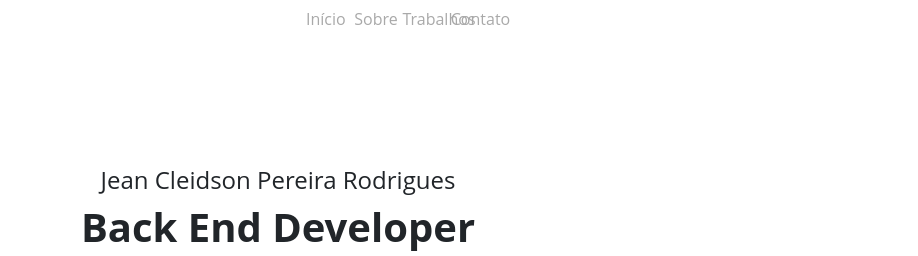
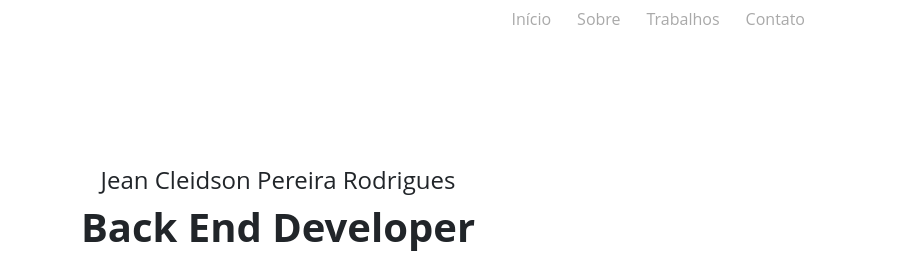
Before and after one commit to webp-sgv/MinhaHistoria, a plain HTML site: page home/index.html in a window 1280 px wide. Shown: the top 256 px of the page, 362-1280 px from the left. Drawn offline with Linux system fonts and the light colour scheme.

Commit message:
UPDATE HEADER LINK HTML HOME

```diff
--- a/home/css/main.css
+++ b/home/css/main.css
@@ -3,20 +3,18 @@
     padding: 0;
 }
 
-input:focus {
-    outline: none !important;
-    border-color: #719ECE;
-    box-shadow: 0 0 10px #fc706f;
-}
-textarea:focus {
-    outline: none !important;
-    border-color: #719ECE;
-    box-shadow: 0 0 10px #fc706f;
-}
 body {
     background-color: rgb(230 230 230);
 }
 
+a:hover {
+    text-decoration: none;
+}
+
+.boxLinkHeader {
+    display: flex;
+    justify-content: flex-end;
+}
 .logo {
     width: 100px;
 }
--- a/home/index.html
+++ b/home/index.html
@@ -23,11 +23,11 @@
                 <div class="col-lg-6 col-md-6 col-xs-6">
                     <img src="img/png/Logo.png1" alt="Logo Jean Rodrigues Developer" class="logo"></img>
                 </div>
-                <div class="col-lg-6 col-md-6 col-xs-6">
-                    <a class="btn col-lg-1 col-md-1 col-xs-2 link navigation" href="#home" role="button">Início</a>
-                    <a class="btn col-lg-1 col-md-1 col-xs-2 link navigation" href="#aboutpart" role="button">Sobre</a>
-                    <a class="btn col-lg-1 col-md-1 col-xs-2 link navigation" href="#portfolio" role="button">Trabalhos</a>
-                    <a class="btn col-lg-1 col-md-1 col-xs-2 link navigation" href="#contacts" role="button">Contato</a>
+                <div class="boxLinkHeader col-lg-6 col-md-6 col-xs-6">
+                    <a class="btn link navigation" href="#home" role="button">Início</a>
+                    <a class="btn link navigation" href="#aboutpart" role="button">Sobre</a>
+                    <a class="btn link navigation" href="#portfolio" role="button">Trabalhos</a>
+                    <a class="btn link navigation" href="#contacts" role="button">Contato</a>
                 </div>
             </div>
         </header>
```
